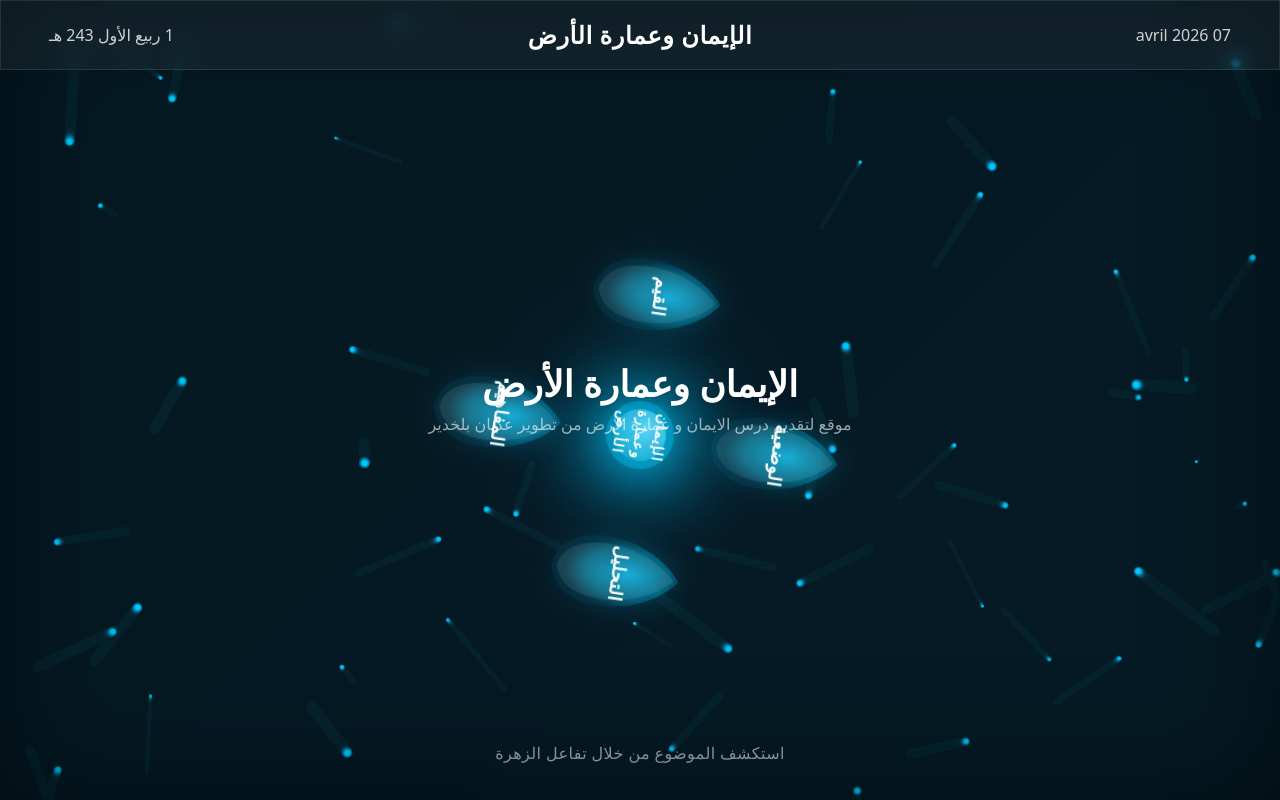
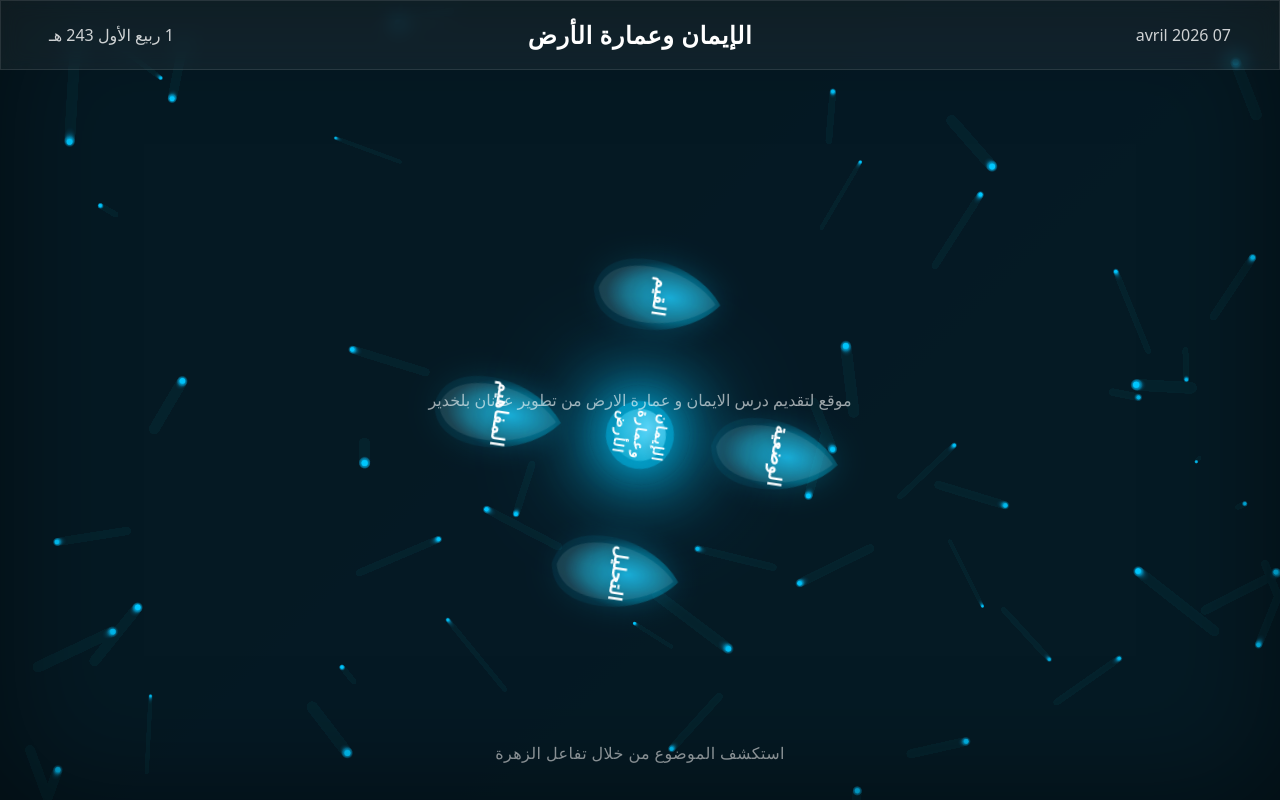
Before and after one commit to adnanelaouladi-oss/Ei-projet, a React (Vite) app: page / in a window 1280 px wide. Built offline with nearby package versions, Linux system fonts and the light colour scheme.

Commit message:
Update Index.tsx

```diff
--- a/client/pages/Index.tsx
+++ b/client/pages/Index.tsx
@@ -46,9 +46,6 @@ export default function Index() {
         {/* Center text above flower */}
         <div className="absolute inset-0 flex flex-col items-center justify-center pointer-events-none z-20 px-4">
           <div className="text-center max-w-2xl">
-            <h2 className="text-2xl sm:text-3xl md:text-4xl font-bold text-white drop-shadow-lg mb-2 break-words">
-              الإيمان وعمارة الأرض
-            </h2>
             <p className="text-white/60 text-xs sm:text-sm md:text-base">
                 موقع لتقديم درس الايمان و عمارة الارض
               من تطوير عدنان بلخدير
```
